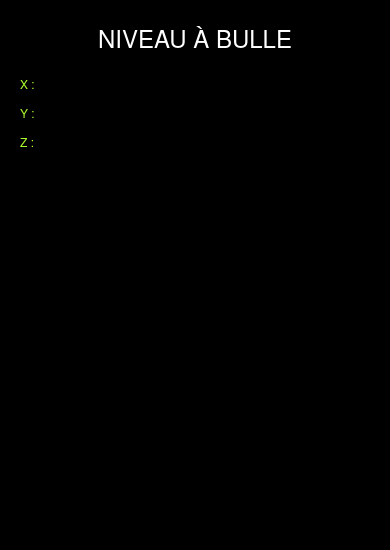
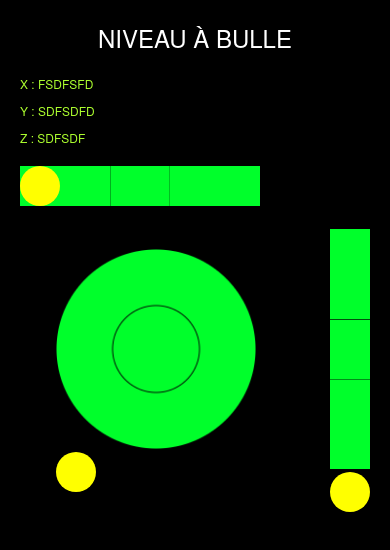
Before and after one commit to ArthurDan/NiveauABulle, a website: page views/index.html in a window 390 px wide. Drawn offline with Linux system fonts and the light colour scheme; some packages are replaced by stand-ins of ours; files whose address does not match are found by name.

Commit message:
img+css+view

```diff
--- a/views/index.html
+++ b/views/index.html
@@ -39,12 +39,37 @@
     <body>
        <h1>Niveau à bulle</h1>
        <div class="dataPosition">
-			<label>x : </label>
-			<p id="accelerationX"></p>
-			<label>y : </label>
-			<p id="accelerationY"></p>
-			<label>z : </label>
-			<p id="accelerationZ"></p>
+       		<div class="blockDisplay">
+       			<label>x : </label>
+				<p class="inlineDisplay" id="accelerationX">fsdfsfd</p>
+       		</div>
+       		<div class="blockDisplay">
+       			<label>y : </label>
+				<p class="inlineDisplay" id="accelerationY">sdfsdfd</p>
+       		</div>
+       		<div class="blockDisplay">
+       			<label>z : </label>
+				<p class="inlineDisplay" id="accelerationZ">sdfsdf</p>
+       		</div>
+       </div>
+       <div class="niveauX">
+      		<div style="position: relative">
+      			<img class="axeX" src="../www/img/axeX.png">
+       			<div id="bulleX" class="bulleX"></div>
+      		</div>
+       </div>
+       <div class="niveauY">
+		   <div style="position: relative">
+		   		<img class="axeY" src="../www/img/axeY.png">
+       			<div id="bulleY" class="bulleY"></div>
+		   </div>
+
+       </div>
+       <div class="niveauZ">
+      		<div style="position: relative">
+      			<img class="axeZ" src="../www/img/axeZ.png">
+       			<div id="bulleZ" class="bulleZ"></div>
+      		</div>
        </div>
 
         <script type="text/javascript" src="cordova.js"></script>
--- a/www/css/style.css
+++ b/www/css/style.css
@@ -13,3 +13,79 @@ h1{
 	margin-left: 20px;
 	margin-top: 20px;
 }
+
+.inlineDisplay{
+	display: inline
+}
+
+.blockDisplay{
+	display: block;
+	margin-bottom: 10px
+}
+
+.axeX{
+	width: 240px;
+	height: 40px;
+	position: relative
+}
+
+.axeY{
+	height: 240px;
+	width: 40px;
+	position: relative
+}
+
+.axeZ{
+	height: 200px;
+	width: 200px;
+	position: relative
+}
+
+.niveauX{
+	margin-left: 20px;
+	margin-top: 20px
+}
+
+.niveauY{
+	position: absolute;
+	right: 20px;
+	margin-top: 20px
+}
+
+.niveauZ{
+	position: absolute;
+	left: 40%;
+	margin-left:-100px;
+	margin-top: 40px
+}
+
+.bulleX{
+	width: 40px;
+	height: 40px;
+	border-radius: 100%;
+	background-color: yellow;
+	position:absolute;
+	top:0;
+	left:0;
+	right:0;
+	bottom:0;
+
+}
+
+.bulleY{
+	width: 40px;
+	height: 40px;
+	border-radius: 100%;
+	background-color: yellow;
+	position:absolute;
+
+}
+
+.bulleZ{
+	width: 40px;
+	height: 40px;
+	border-radius: 100%;
+	background-color: yellow;
+	position:absolute;
+
+}
```
Also changed, not shown: www/img/axeX.png (added), www/img/axeY.png (added), www/img/axeZ.png (added).
